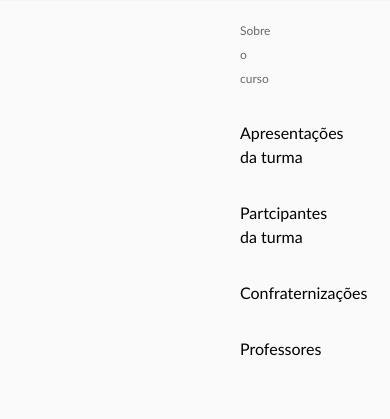
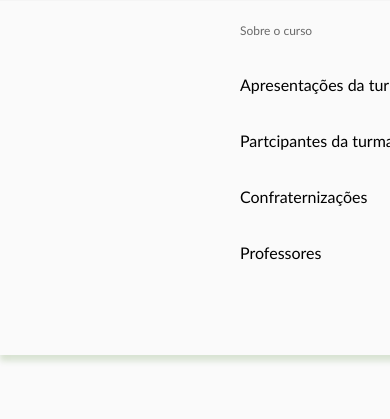
Before and after one commit to isinho01/memorias-turma-2022.1, a plain HTML site: page index.html in a window 390 px wide. Shown: the top 419 px of the page. Drawn offline with nearby package versions, Linux system fonts and the light colour scheme.

Commit message:
concerto da responsividade da nav

```diff
--- a/src/styles/style.css
+++ b/src/styles/style.css
@@ -65,6 +65,10 @@ nav {
   box-shadow: 0px 6px 6px 0px #2a690029;
   padding: 0rem 14rem 0rem 14rem;
   border-top: #00000005 solid 1px;
+  gap: 20px;
+  display: flex;
+  flex-direction: row;
+  flex-wrap: wrap;
 }
 .botao-darkmode{
   margin-left: 165px;
```
